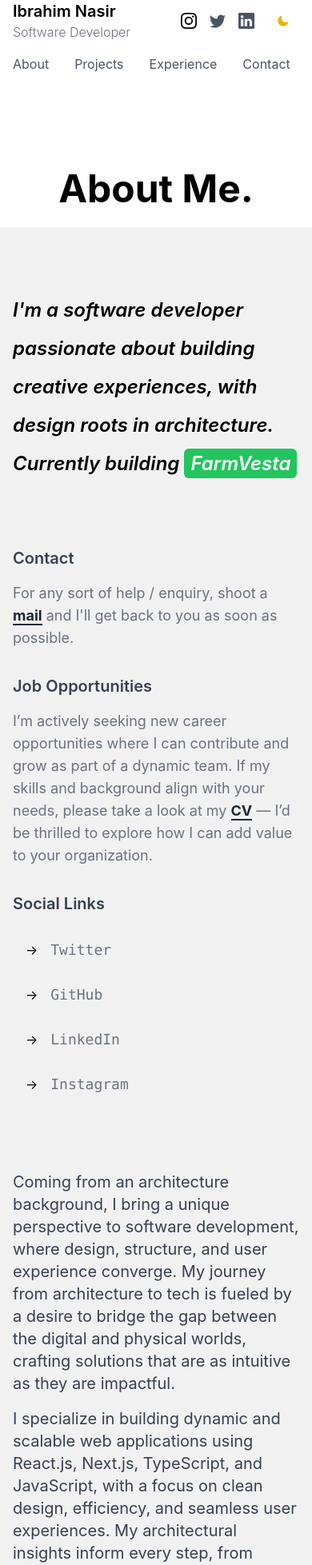
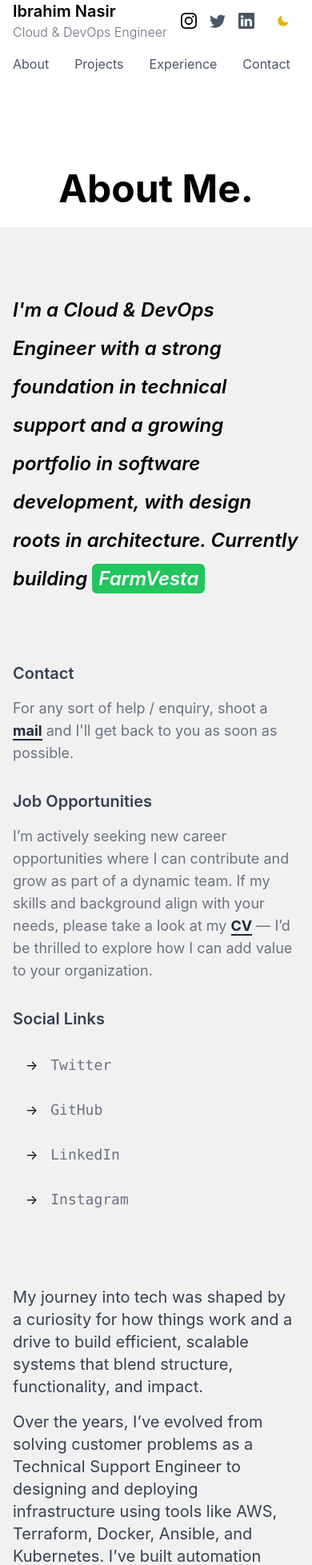
Before and after one commit to EbrahimNas/Ebrahimnas-Portfolio, a Next.js app: page /about in a window 390 px wide. Shown: the part 40-1997 px from the top of the page at 80% size. Built offline with nearby package versions, Linux system fonts and the light colour scheme.

Commit message:
cloud v1

```diff
--- a/components/AboutMe.js
+++ b/components/AboutMe.js
@@ -167,6 +167,34 @@ export default function AboutMe() {
             </h1>
             <div className="flex flex-row flex-wrap mt-8">
               <img
+                src="https://raw.githubusercontent.com/github/explore/80688e429a7d4ef2fca1e82350fe8e3517d3494d/topics/docker/docker.png"
+                className="h-20 w-20 mx-4 my-4"
+              />
+              <img
+                src="https://raw.githubusercontent.com/github/explore/80688e429a7d4ef2fca1e82350fe8e3517d3494d/topics/aws/aws.png"
+                className="h-20 w-20 mx-4 my-4"
+              />
+              <img
+                src="https://raw.githubusercontent.com/github/explore/80688e429a7d4ef2fca1e82350fe8e3517d3494d/topics/linux/linux.png"
+                className="h-20 w-20 mx-4 my-4"
+              />
+              <img
+                src="https://raw.githubusercontent.com/github/explore/80688e429a7d4ef2fca1e82350fe8e3517d3494d/topics/kubernetes/kubernetes.png"
+                className="h-20 w-20 mx-4 my-4"
+              />
+              <img
+                src="https://raw.githubusercontent.com/github/explore/80688e429a7d4ef2fca1e82350fe8e3517d3494d/topics/terraform/terraform.png"
+                className="h-20 w-20 mx-4 my-4"
+              />
+              <img
+                src="https://raw.githubusercontent.com/github/explore/80688e429a7d4ef2fca1e82350fe8e3517d3494d/topics/ansible/ansible.png"
+                className="h-20 w-20 mx-4 my-4"
+              />
+              <img
+                src="https://raw.githubusercontent.com/github/explore/80688e429a7d4ef2fca1e82350fe8e3517d3494d/topics/python/python.png"
+                className="h-20 w-20 mx-4 my-4"
+              />
+              <img
                 src="https://raw.githubusercontent.com/github/explore/80688e429a7d4ef2fca1e82350fe8e3517d3494d/topics/javascript/javascript.png"
                 className="h-20 w-20 mx-4 my-4"
               />
@@ -195,6 +223,14 @@ export default function AboutMe() {
                 className="h-20 w-20 mx-4 my-4"
               />
               <img
+                src="https://raw.githubusercontent.com/github/explore/80688e429a7d4ef2fca1e82350fe8e3517d3494d/topics/mysql/mysql.png"
+                className="h-20 w-20 mx-4 my-4"
+              />
+              <img
+                src="https://raw.githubusercontent.com/github/explore/80688e429a7d4ef2fca1e82350fe8e3517d3494d/topics/mongodb/mongodb.png"
+                className="h-20 w-20 mx-4 my-4"
+              />
+              <img
                 src="https://raw.githubusercontent.com/github/explore/80688e429a7d4ef2fca1e82350fe8e3517d3494d/topics/firebase/firebase.png"
                 className="h-20 w-20 mx-4 my-4"
               />
--- a/components/Hero.js
+++ b/components/Hero.js
@@ -13,29 +13,29 @@ export default function Hero() {
         <RoughNotationGroup show={true}>
           <RainbowHighlight color={colors[0]}>
             <h1 className="text-4xl md:text-8xl font-bold text-gray-700 dark:text-gray-200 my-2">
-              Developer.
+              Cloud & DevOps Engineer.
             </h1>
           </RainbowHighlight>
           <RainbowHighlight color={colors[1]}>
             <h1 className="text-4xl md:text-8xl font-bold text-gray-700 dark:text-gray-200 my-2">
-              Designer.
+              Tech Support Engineer.
             </h1>
           </RainbowHighlight>
           <RainbowHighlight color={colors[2]}>
             <h1 className="text-4xl md:text-8xl font-bold text-gray-700 dark:text-gray-200 my-2">
-            Architect.
+            solutions Architect.
             </h1>
           </RainbowHighlight>
           <RainbowHighlight color={colors[3]}>
             <h1 className="text-4xl md:text-8xl font-bold text-gray-700 dark:text-gray-200 my-2">
-              Project Manager.
+              Software developer.
             </h1>
           </RainbowHighlight>
         </RoughNotationGroup>
       </div>
 
       {/* Image container */}
-      <div className="relative w-full md:w-1/2 lg:-mr-40 mt-10 lg:mt-20">
+      <div className="relative w-full md:w-1/2 lg:-mr-60 mt-10 lg:mt-20">
         <div className="w-3/4 ">
           <img src={userData.avatarUrl} alt="avatar" className=" shadow" width={'300'}/>
           <div className="flex flex-row justify-between mt-4">
--- a/constants/data.js
+++ b/constants/data.js
@@ -1,8 +1,8 @@
 const userData = {
   githubUsername: "EbrahimNas",
   name: "Ibrahim Nasir",
-  designation: "Software Developer",
-  avatarUrl: "/avatar3.png",
+  designation: "Cloud & DevOps Engineer",
+  avatarUrl: "/avatarx.png",
   email: "ibrahimnas1@yahoo.com",
   phone: "+44 7466796634",
   address: "Birmingham, United Kingdom.",
@@ -36,50 +36,44 @@ const userData = {
   ],
   about: {
     title:
-      "I'm a software developer passionate about building creative experiences, with design roots in architecture",
+      "I'm a Cloud & DevOps Engineer with a strong foundation in technical support and a growing portfolio in software development, with design roots in architecture",
     description: [
-      `Coming from an architecture background, I bring a unique perspective to software development, where design, structure, and user experience converge. My journey from architecture to tech is fueled by a desire to bridge the gap between the digital and physical worlds, crafting solutions that are as intuitive as they are impactful.`,
-      `I specialize in building dynamic and scalable web applications using React.js, Next.js, TypeScript, and JavaScript, with a focus on clean design, efficiency, and seamless user experiences. My architectural insights inform every step, from wireframing and planning to crafting user-centric solutions that merge innovative design with functional technology.`,
-      `With hands-on experience in agile methodologies, code optimization, and effective collaboration across cross-functional teams, I’m skilled at rapidly learning new tools and solving complex technical challenges. My goal? To create software that integrates technology into the built environment, uniting diverse disciplines and enriching both digital and physical spaces. Whether it's through performance-driven front-end solutions or intuitive user interfaces, I’m here to make technology engaging, efficient, and designed for impact.`,
+      `My journey into tech was shaped by a curiosity for how things work and a drive to build efficient, scalable systems that blend structure, functionality, and impact.`,
+      `Over the years, I’ve evolved from solving customer problems as a Technical Support Engineer to designing and deploying infrastructure using tools like AWS, Terraform, Docker, Ansible, and Kubernetes. I’ve built automation pipelines, managed deployments, optimised system performance, and supported teams across the software development lifecycle.`,
+      `While my current focus leans into cloud infrastructure, DevOps, and automation, I’ve also developed fullstack engineering skills through hands-on training and projects. I’ve built responsive, user-friendly web applications using React, Next.js, TypeScript, Tailwind CSS, SQL and MongoDB, experiences that continue to shape how I approach system design and user-centric solutions.`,
+      `Whether I’m scripting in Python or Bash, managing CI/CD workflows with Jenkins and GitOps, or architecting cloud-native deployments, my work is guided by clarity, reliability, and purpose. At the core, I’m passionate about bridging gaps between teams, systems, ideas and delivering solutions that are both technically sound and human centered.`
     ],
     currentProject: "FarmVesta",
     currentProjectUrl: "https://farmvesta.vercel.app/",
   },
   experience: [
     {
+      title: "Cloud & DevOps Engineer",
+      company: "Tiege Consult.",
+      year: "Sep '22 - Present",
+      companyLink: "",
+      desc: "At Tiege Consult, I lead infrastructure automation and cloud deployments using tools like AWS, Docker, Kubernetes, Terraform, and Jenkins. I work closely with engineering teams to streamline CI/CD pipelines, enforce security best practices, and implement GitOps workflows. My role also includes scripting, systems monitoring, and supporting production environments to ensure system reliability and performance.",
+    },
+    {
       title: "Fullstack Engineer",
       company: "Codecademy.",
-      year: "January '24 - Present",
+      year: "Jan '24 - Sep '24",
       companyLink: "",
-      desc: "Built and deployed several projects, including a fully functional e-commerce app with dynamic filtering, cart functionality, order management, user authentication, and real-time database integration using Firebase. Integrated Paystack's API for secure payments.",
+      desc: "Completed an intensive engineering program focused on frontend and fullstack development. Built real-world projects including a fully functional e-commerce platform using React, Next.js, TypeScript, and Firebase. Integrated Paystack's API for secure payments, practiced Git-based workflows, and gained hands-on experience with responsive UI design, authentication systems, and API-driven development.",
     },
     {
-      title: "Assistant Project Manager",
-      company: "Tiege Consult.",
-      year: "Oct '22 - Nov '24",
+      title: "Senior Technical Support Engineer",
+      company: "Alboss Consulting.",
+      year: "Nov '19 - Aug '22",
       companyLink: "",
-      desc: "Collaborated closely with front-end developers, contributing to the development of reusable components in React.",
+      desc: "At Alboss Consulting, I provided second-line technical support for cloud-based products and customer integrations. I specialized in troubleshooting Linux systems, APIs, and containerized applications while collaborating on projects involving automation (Ansible) and RPA tools. My work supported both internal dev teams and client-facing operations with a strong focus on performance, uptime, and user experience.",
     },
     {
-      title: "Project Coordinator ",
-      company: "James Blake Associates.",
-      year: "Aug '23 - Sep '23",
-      companyLink: "",
-      desc: "Developed and maintained proactive relationships with clients, enhancing customer satisfaction and business growth.",
-    },
-    {
-      title: "Junior Project Manager",
-      company: "Alboss Consulting.",
-      year: "Jan '20 - Aug '20",
-      companyLink: "",
-      desc: "Assisted with software development project management, focusing on user stories and front-end architecture.",
-    },
-    {
-      title: "Junior Architect | Project Support Officer",
+      title: "Technical Support Engineer",
       company: "Federal Housing Authority, Abuja",
       year: "Nov '18 - Nov '19",
       companyLink: "",
-      desc: "Prepared Architectural drawings and Visualisations using Computer Aided Design programs.",
+      desc: "I was part of the IT support team responsible for maintaining digital infrastructure across multiple departments. My responsibilities included resolving system and network issues, managing Linux-based servers, assisting with internal software deployments, and implementing basic cybersecurity measures for web and API systems.",
     },
   ],
   resumeUrl:
```
Also changed, not shown: public/avatarx.png (added), 1 other file (tests, documents, lock files or other folders).
